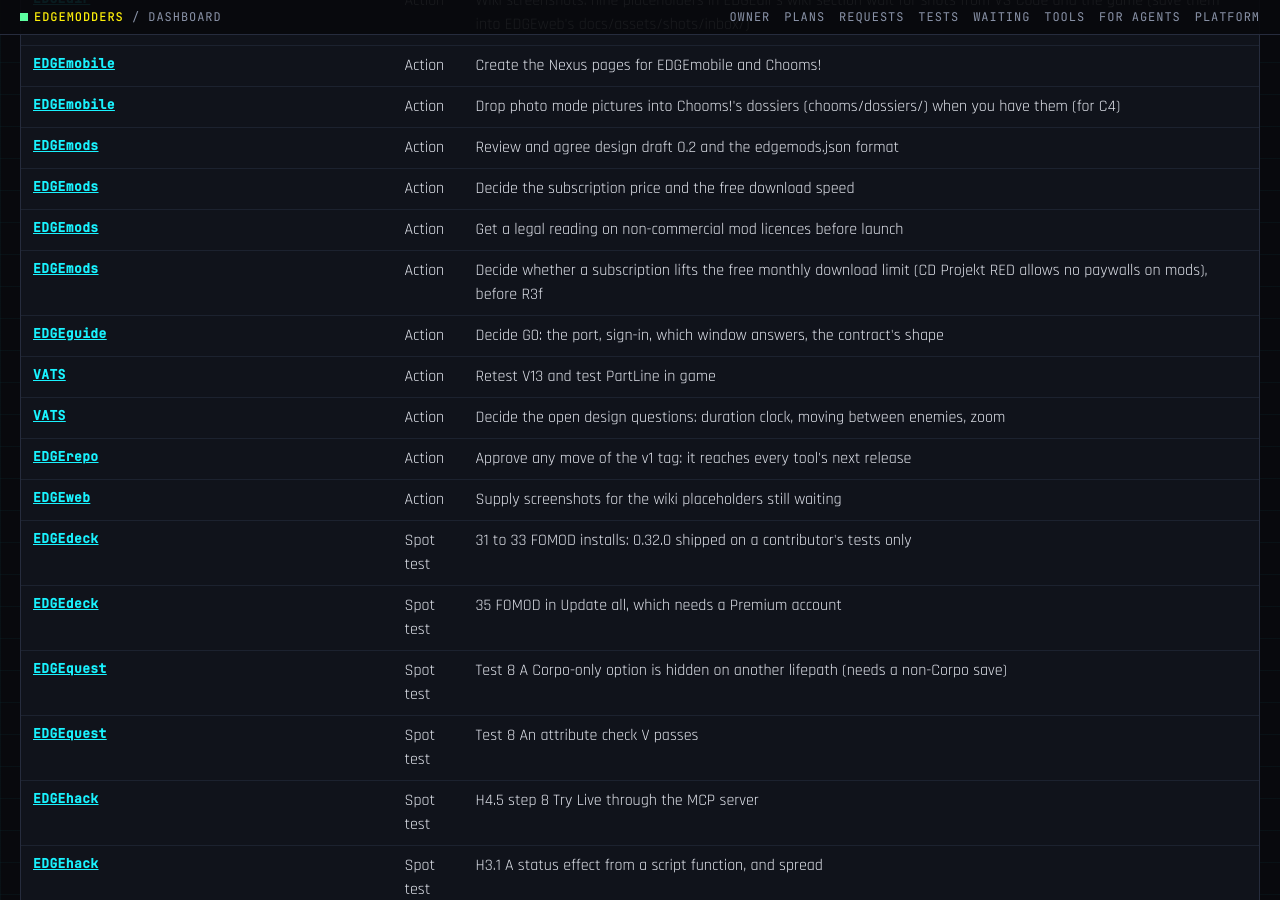
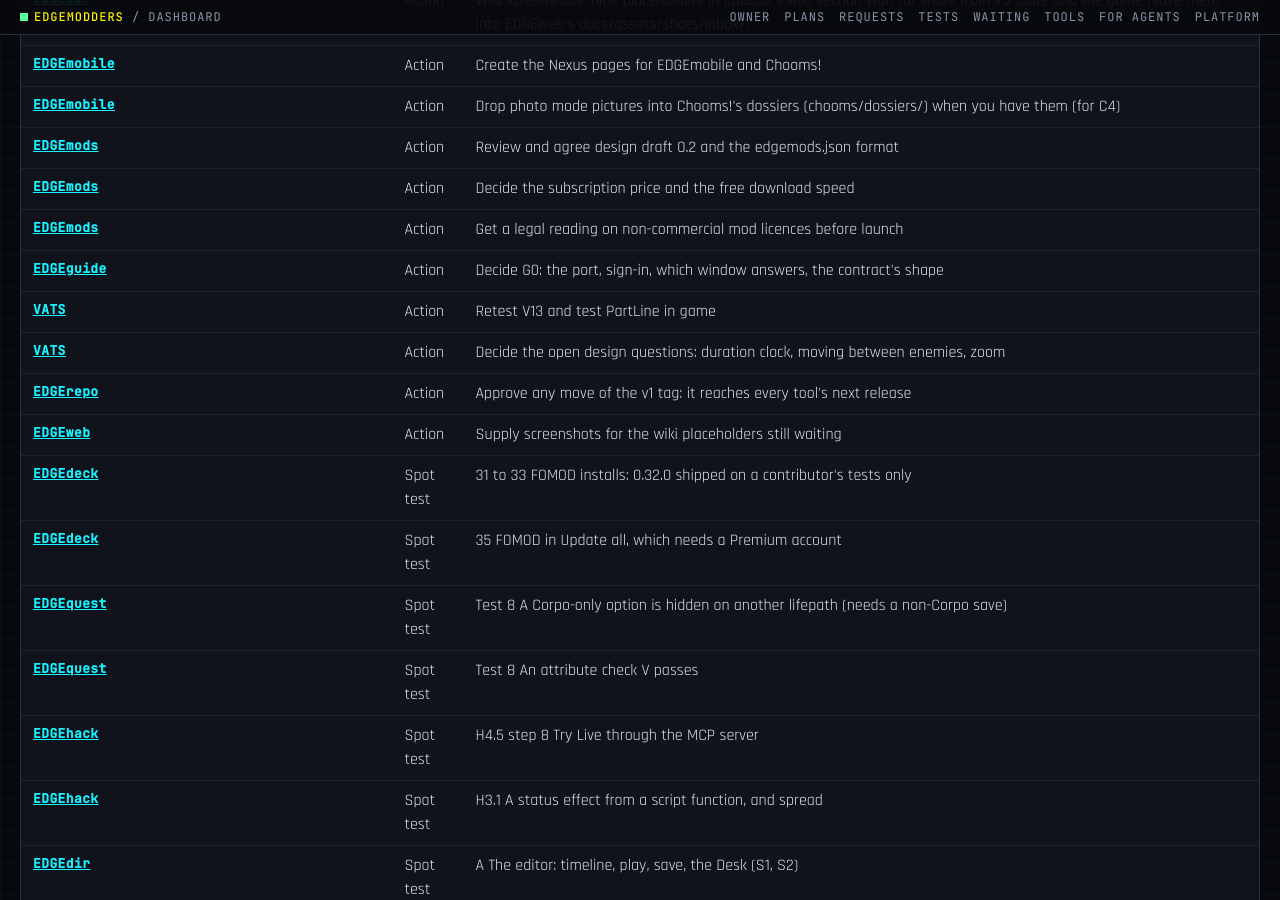
Before and after one commit to Edgemodders/EDGEweb, a Jekyll site: the page docs/dashboard.html, which Jekyll copies as it is, in a window 1280 px wide and 900 px high, scrolled down 3202 px. Built offline with Jekyll 4.4.1, drawn with Linux system fonts in a browser that asks for light colours; some of the changed text lies outside the part shown.

Commit message:
Dashboard: EDGEmods has no monthly download limit (the owner dropped it); free downloads are limited in speed only
Co-Authored-By: Claude Opus 5.5 <noreply@anthropic.com>

```diff
--- a/docs/assets/dashboard/status.js
+++ b/docs/assets/dashboard/status.js
@@ -3551,7 +3551,7 @@ window.EDGE_STATUS = {
      },
      {
       "id": "R3d",
-      "title": "Downloads, Downloaded mods, free monthly limit, first Admin page",
+      "title": "Downloads, Downloaded mods, first Admin page",
       "status": "built, tests pending"
      },
      {
@@ -3652,8 +3652,7 @@ window.EDGE_STATUS = {
    "ownerActions": [
     "Review and agree design draft 0.2 and the edgemods.json format",
     "Decide the subscription price and the free download speed",
-    "Get a legal reading on non-commercial mod licences before launch",
-    "Decide whether a subscription lifts the free monthly download limit (CD Projekt RED allows no paywalls on mods), before R3f"
+    "Get a legal reading on non-commercial mod licences before launch"
    ],
    "risks": [
     "No release and no live site yet; the design is still a proposal",
--- a/docs/dashboard.html
+++ b/docs/dashboard.html
@@ -203,7 +203,7 @@ pre.how { background: #05060a; border: 1px solid var(--line); padding: 12px 14px
 </div>
 <div id="tip" role="tooltip"></div>
 
-<script src="assets/dashboard/status.js?v=171"></script>
+<script src="assets/dashboard/status.js?v=172"></script>
 <script>
 (function () {
   var S = window.EDGE_STATUS;
```
